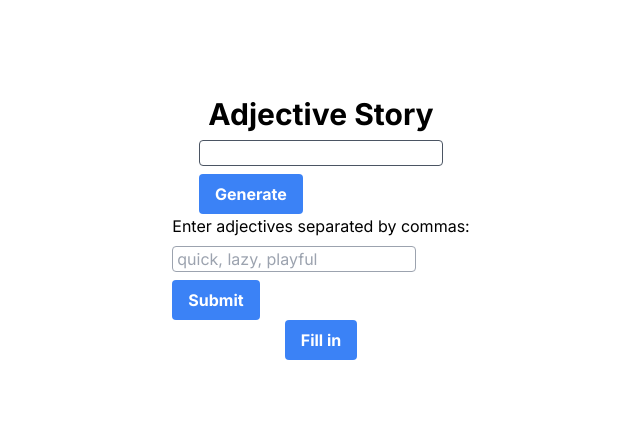
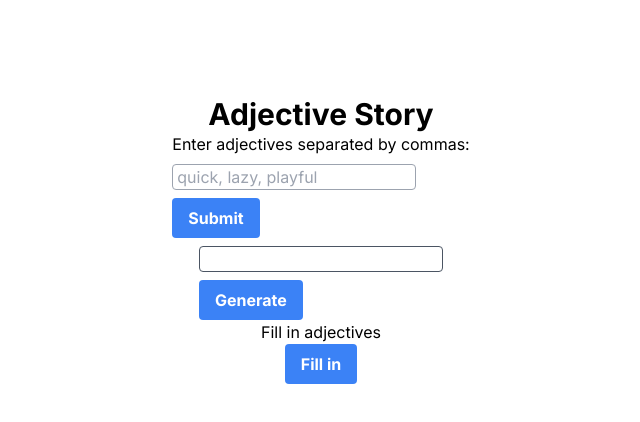
Before and after one commit to torvat/Adjective-story-ai, a Next.js app: page / in a window 1280 px wide. Shown: the top 422 px of the page, without its empty margins (319-959 px from the left). Built offline with nearby package versions, Linux system fonts and the light colour scheme.

Commit message:
Changed the system message to be more direct, and made a change where we dont get the story before we have added our own adjectives

```diff
--- a/src/app/page.tsx
+++ b/src/app/page.tsx
@@ -7,8 +7,8 @@ import { FormEvent, useState } from 'react'
 const systemMessage = `
 You are a professional writer.
 You should create an adjective story based on the given prompt.
-You should write at least one paragraph with adjectives missing in several sentences.
-Where there are missing adjectives, it should be denoted only using "_______".
+You should write at least one paragraph with all adjectives missing, relpaced with "_______".
+Each noun should have an missing adjective
 You should just give the answer without any other comments.
 You should not use any number indicators like (x) next to the missing adjectives.
 `
@@ -100,12 +100,13 @@ export default function Home() {
     return (
         <main className='flex flex-col items-center justify-between sm:p-24 p-5'>
             <h1>Adjective Story</h1>
+            <AdjectiveInput adjectives={adjectives} setAdjectives={setAdjectives} />
             <form onSubmit={handleSubmit}>
                 <InputField id={inputId} required />
                 <button type={'submit'}>Generate</button>
             </form>
-            {result?.loading ? <p>Please wait</p> : <p>{result?.response?.content}</p>}
-            <AdjectiveInput adjectives={adjectives} setAdjectives={setAdjectives} />
+            {result?.loading ? <p>Please wait</p> : <p>Fill in adjectives</p>}
+
             <form onSubmit={handleAdjectives}>
                 <button type={'submit'}>Fill in</button>
             </form>
```
